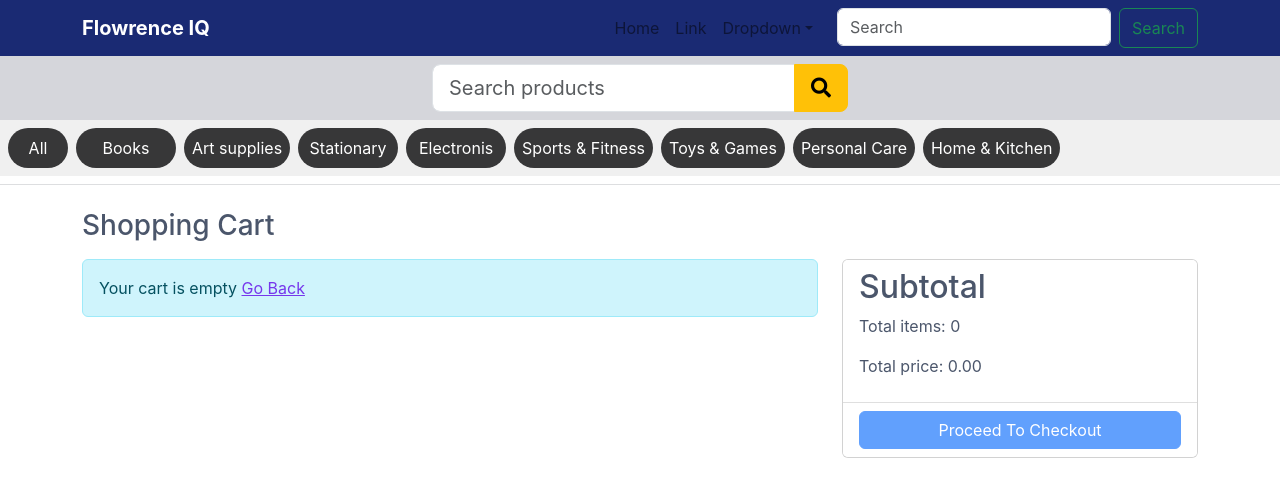
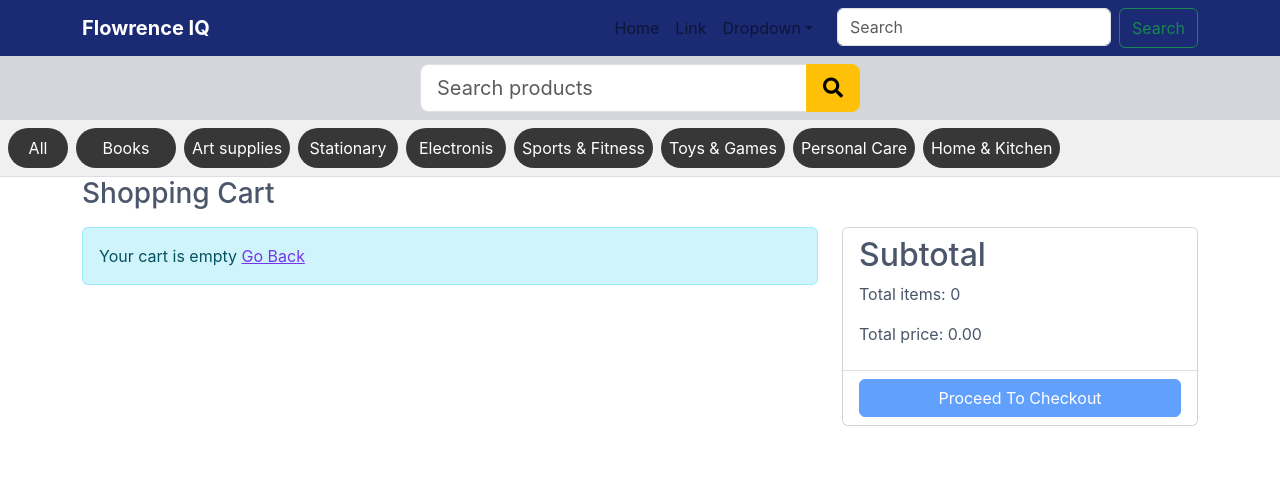
Before and after one commit to Golden-Mean-Ltc/flowrence-shop, a React (Vite) app: page /cart in a window 1280 px wide. Shown: the top 496 px of the page. Built offline with nearby package versions, Linux system fonts and the light colour scheme.

Commit message:
responsive header n modal fixed

```diff
--- a/src/AppLayout.jsx
+++ b/src/AppLayout.jsx
@@ -17,7 +17,7 @@ const AppLayout = () => {
       {/* <ToastContainer /> */}
       {/* <Header /> */}
       <header>
-        <OffcanvasExample />
+    <OffcanvasExample />
         <SearchBar />
         <HorizontalList items={categoris} />
       </header>
--- a/src/components/HorizontalList.jsx
+++ b/src/components/HorizontalList.jsx
@@ -11,7 +11,7 @@ const HorizontalList = ({ items }) => {
 
   return (
     <>
-      <div className='scroll-container mb-2'>
+      <div className='scroll-container'>
         <div
         onClick={handleShow}
           className='list-item'
@@ -32,7 +32,7 @@ const HorizontalList = ({ items }) => {
       <Modal
         show={showModal}
         onHide={handleClose}
-        size='lg'
+        // size='lg'
         // aria-labelledby='contained-modal-title-vcenter'
         // centered
         className="mt-5"
--- a/src/components/header/SearchBar.jsx
+++ b/src/components/header/SearchBar.jsx
@@ -3,8 +3,8 @@ import SearchInput from './SearchInput'
 
 const SearchBar = () => {
   return (
-    <div className='row p-2 text-center' style={{background: '#d5d6db'}}>
-        <SearchInput />
+    <div className='p-2 text-center' style={{ background: '#d5d6db' }}>
+      <SearchInput />
     </div>
   )
 }
--- a/src/components/header/SearchInput.jsx
+++ b/src/components/header/SearchInput.jsx
@@ -34,8 +34,8 @@ const SearchInput = () => {
       // className='w-100'
       className='mx-auto'
       style={{
-        width: '440px',
-        minWidth: '360px',
+        maxWidth: '440px',
+        minWidth: '300px',
       }}
     >
       {' '}
--- a/src/components/products/ProductItemCard.jsx
+++ b/src/components/products/ProductItemCard.jsx
@@ -48,7 +48,7 @@ const ProductItemCard = ( {
 
   return (
     <Card
-      className='product-item-card m-1'
+      className='product-item-card'
       onMouseEnter={ () => setShowCartPlus( true ) }
       onMouseLeave={ () => setShowCartPlus( false ) }>
       {/* <Card.Img src={product.image} variant='top' /> */ }
@@ -56,7 +56,7 @@ const ProductItemCard = ( {
       {/* <span className='badge badge-danger'>New</span> */ }
 
       <div className='row'>
-        <div className={ grid ? 'col-12' : 'col-4' }>
+        <div className={ grid ? 'col-12' : 'col-5' }>
           <div className='card-img'>
             { clickable ? (
               <Link to={ `/product/${ product._id }` }>
--- a/src/main.jsx
+++ b/src/main.jsx
@@ -5,6 +5,7 @@ import { Provider } from "react-redux";
 import { store } from "./store/index";
 import 'bootstrap/dist/css/bootstrap.min.css';
 import "./styles/index.css";
+import "./styles/modal.css";
 // import App2 from "./App2";
 import Apps from "./Apps.jsx";
 // import { ApiProvider } from "@reduxjs/toolkit/query/react";
--- a/src/screens/HomeScreen.jsx
+++ b/src/screens/HomeScreen.jsx
@@ -35,16 +35,16 @@ const HomeScreen = () => {
       {loading && <Loader />}
       {error && <Message variant="danger">{error}</Message>}
       <>
-        <div className="mb-3">
+        {/* <div className="mb-3">
           <ProductsSlider
             title={r.featured_products}
             url="/products/bestsellers"
           />
-        </div>
+        </div> */}
 
-        <div className="mb-4">
+        {/* <div className="mb-4">
           <ProductsSlider title={r.best_sellers} url="/products/bestsellers" />
-        </div>
+        </div> */}
 
         <div className="d-flex flex-wrap justify-content-between align-items-center border-bottom mb-3 px-3">
           <h4> {r.latest_products} </h4>
--- a/src/screens/ProductsScreen.jsx
+++ b/src/screens/ProductsScreen.jsx
@@ -95,10 +95,10 @@ const ProductsScreen = () => {
         </div>
       </Row>
 
-      <div className="row mb-3 mx-n2">
+      <div className="row mb-2 mx-n2">
         {/* Products Grid */}
         {!loading && (
-          <div className={showSidebar ? "col-md-3" : "col-2"}>
+          <div className={showSidebar ? "col-md-3" : ""}>
             {showSidebar && <FiltersSidebar category={category} />}
           </div>
         )}
@@ -115,7 +115,7 @@ const ProductsScreen = () => {
                       sm={12}
                       md={6}
                       lg={viewMode === "grid" ? 4 : 12}
-                      className={viewMode === "grid" ? "mb-4" : "mb-2"}
+                      // className={viewMode === "grid" ? "mb-4" : "mb-2"    }
                     >
                       <ProductItem
                         product={product}
--- a/src/styles/index.css
+++ b/src/styles/index.css
@@ -155,7 +155,7 @@ main {
 	height: 200px;
 	/* border: 1px solid green; */
 	/* border-bottom: 1px solid rgb(219, 219, 219); */
-	padding: 1rem;
+	padding: 0.5rem;
 	display: flex;
 	justify-content: center;
 	align-items: center;
@@ -165,8 +165,8 @@ main {
 	/* height: 100%; */
 	max-height: 180px;
 	/* max-height: 100%; */
-	/* max-width: 100%; */
-	max-width: 180px;
+	max-width: 100%;
+	/* max-width: 180px; */
 }
 
 .card-title {
@@ -189,6 +189,7 @@ a.product-title {
 .product-item-card {
 	/* min-height: 344px; */
 	/* border: none; */
+	margin : 0.5rem 0;
 }
 .product-item-card:hover {
 	box-shadow: rgba(60, 64, 67, 0.3) 0px 1px 2px 0px,
@@ -373,14 +374,6 @@ div.yt-spec-icon-badge-shape__badge {
 	background-color: #fff;
 }
 
-.page {
-	padding: 1.5rem 0;
-	/* height: 100vh; */
-	min-height: 700px;
-}
-.auth-page {
-	padding: 2rem 0;
-}
 
 .dropdown-item.active,
 .dropdown-item:active {
@@ -421,7 +414,3 @@ footer i {
 .offcanvas {
 	--bs-offcanvas-width: 340px;
 }
-
-.modal-content {
-	background-color: #eeeeee;
-}
--- /dev/null
+++ b/src/styles/modal.css
@@ -0,0 +1,17 @@
+
+
+
+.modal {
+ margin : 0 ;
+}
+
+.modal-content {
+	background-color: #eeeeee;
+	max-width: 94%;
+	  margin: 0 auto;
+}
+
+
+.modal.show {
+	padding : 0!important;
+}
```
Also changed, not shown: 2 other files (tests, documents, lock files or other folders).
